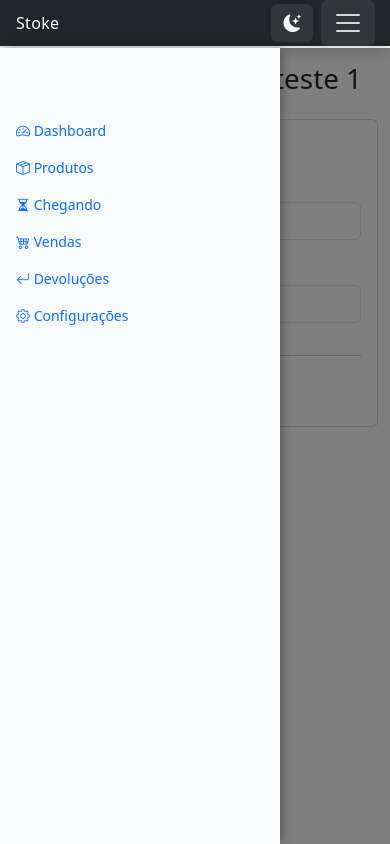
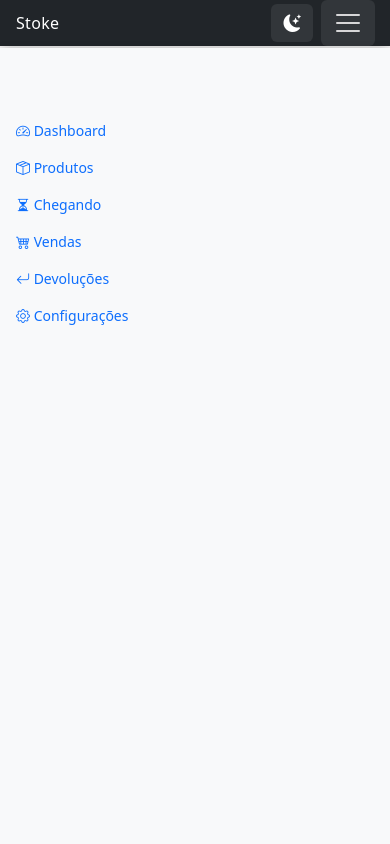
Before and after one commit to darlancst/stoke, a Django app: page /produtos/1/adicionar-estoque/ in a window 390 px wide, after a click that opens the changed part. Run offline with Django 5.2, Linux system fonts and the light colour scheme; data comes from the database, SQL or seed files in the repository; parts of the project's set-up code (start-up, migrations or seed data) failed here and were passed over.

Commit message:
Corrigido menu mobile: abre de cima para baixo e toggle funciona corretamente
- Menu agora abre de cima para baixo usando max-height
- Corrigido comportamento do botÃ£o toggle (nÃ£o reabre mais)
- Usa Bootstrap Collapse API ao invÃ©s de simular clicks
- Overlay mantÃ©m conteÃºdo visÃ­vel por baixo
- Menu fecha ao clicar no overlay ou em links

```diff
--- a/estoque_project/inventario/templates/inventario/base.html
+++ b/estoque_project/inventario/templates/inventario/base.html
@@ -707,23 +707,23 @@
             color: #ffc66d;
         }
 
-        /* Menu lateral mobile - manter conteúdo visível quando aberto */
+        /* Menu mobile - abre de cima para baixo */
         @media (max-width: 767.98px) {
             #sidebarMenu {
                 position: fixed;
                 top: 48px;
                 left: 0;
-                bottom: 0;
+                right: 0;
                 z-index: 1040;
-                width: 280px;
-                transform: translateX(-100%);
-                transition: transform 0.3s ease-in-out;
-                overflow-y: auto;
-                box-shadow: 2px 0 10px rgba(0,0,0,0.3);
+                max-height: 0;
+                overflow: hidden;
+                transition: max-height 0.3s ease-in-out;
+                box-shadow: 0 4px 10px rgba(0,0,0,0.3);
             }
 
             #sidebarMenu.show {
-                transform: translateX(0);
+                max-height: calc(100vh - 48px);
+                overflow-y: auto;
             }
 
             /* Overlay semi-transparente quando menu está aberto */
@@ -901,22 +901,23 @@
         (function() {
             const sidebarMenu = document.getElementById('sidebarMenu');
             const sidebarOverlay = document.getElementById('sidebarOverlay');
-            const navbarToggler = document.querySelector('.navbar-toggler');
 
             if (sidebarMenu && sidebarOverlay) {
-                // Quando o menu é aberto/fechado
+                // Quando o menu é aberto
                 sidebarMenu.addEventListener('show.bs.collapse', function () {
                     sidebarOverlay.classList.add('show');
                 });
 
+                // Quando o menu é fechado
                 sidebarMenu.addEventListener('hide.bs.collapse', function () {
                     sidebarOverlay.classList.remove('show');
                 });
 
-                // Clicar no overlay fecha o menu
+                // Clicar no overlay fecha o menu usando Bootstrap
                 sidebarOverlay.addEventListener('click', function() {
-                    if (navbarToggler) {
-                        navbarToggler.click(); // Simula clique no botão para fechar
+                    const bsCollapse = bootstrap.Collapse.getInstance(sidebarMenu);
+                    if (bsCollapse) {
+                        bsCollapse.hide();
                     }
                 });
 
@@ -926,8 +927,9 @@
                     link.addEventListener('click', function() {
                         if (window.innerWidth < 768) {
                             setTimeout(() => {
-                                if (navbarToggler) {
-                                    navbarToggler.click();
+                                const bsCollapse = bootstrap.Collapse.getInstance(sidebarMenu);
+                                if (bsCollapse) {
+                                    bsCollapse.hide();
                                 }
                             }, 200); // Pequeno delay para a navegação iniciar
                         }
```
